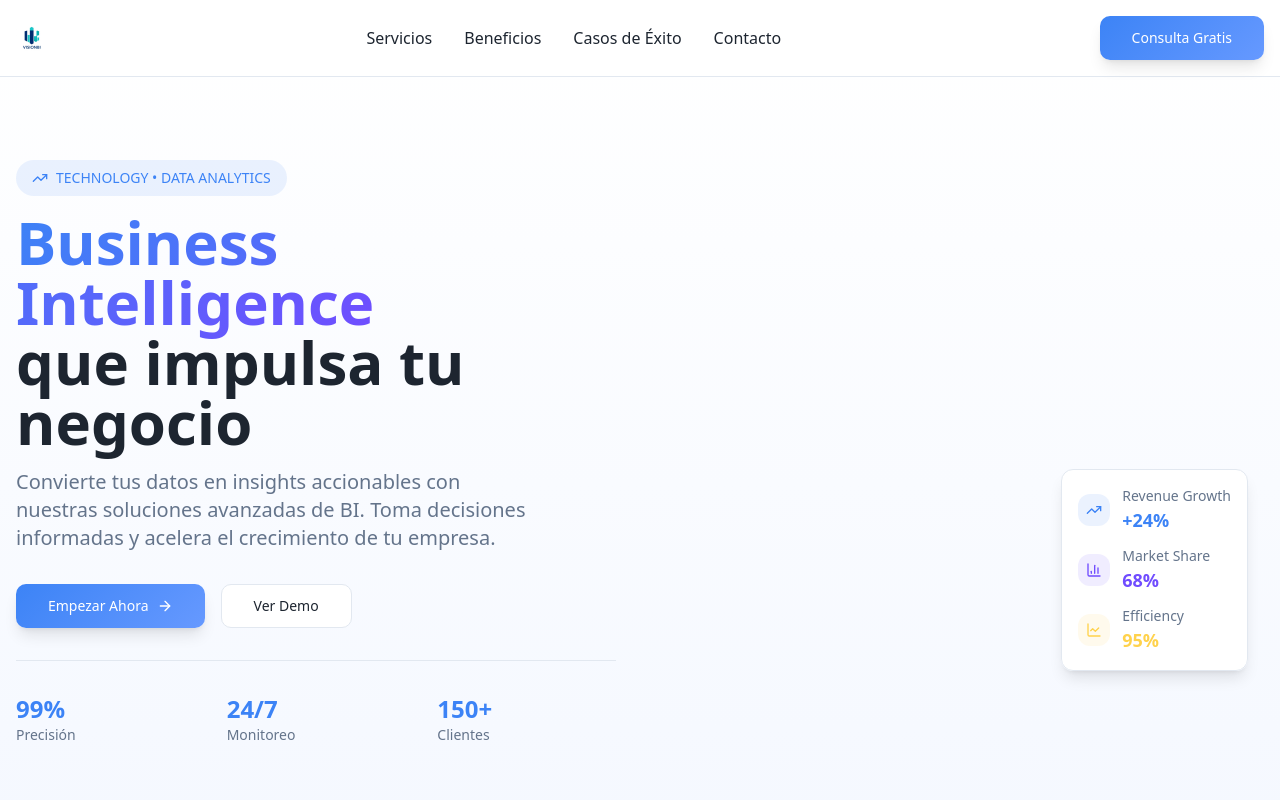
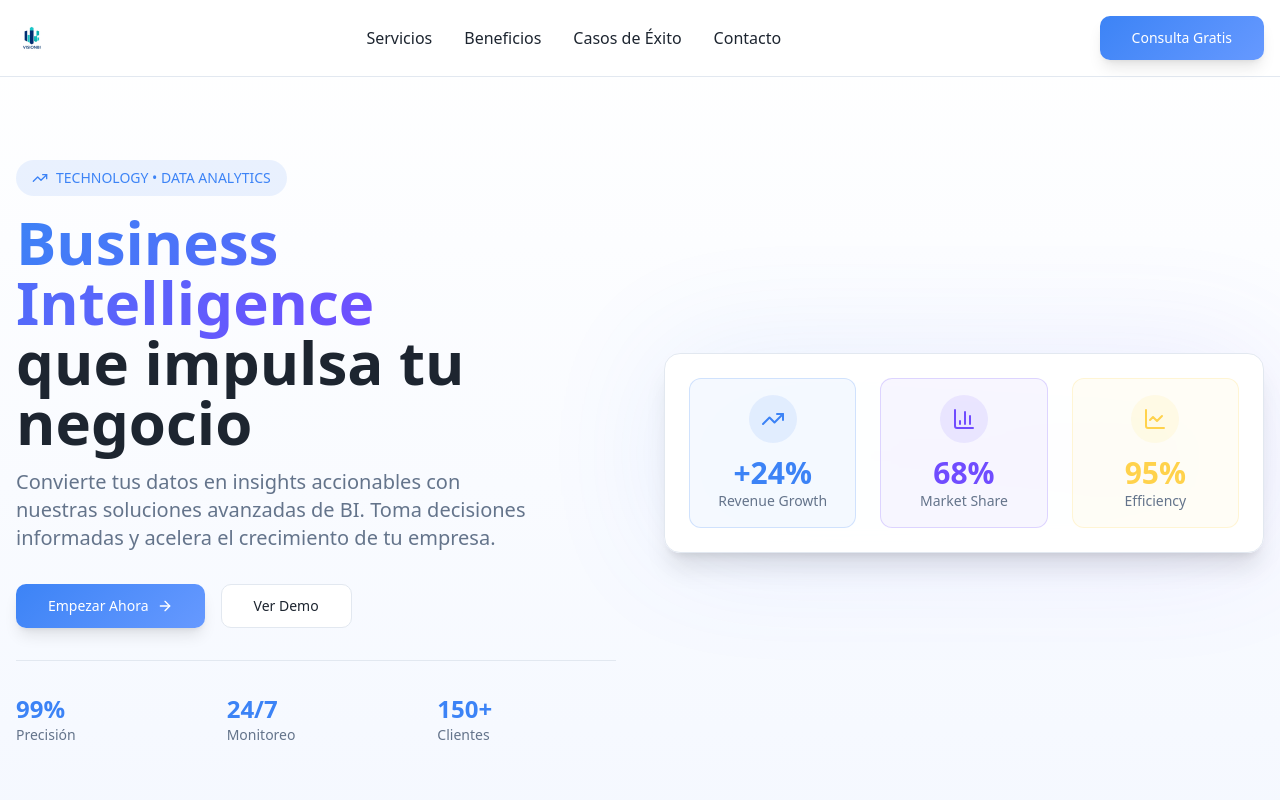
Before and after one commit to luismidevcode/VisionBI-PaginaWeb, a React (Vite) app: page / in a window 1280 px wide. Shown: the top 800 px of the page. Built offline with nearby package versions, Linux system fonts and the light colour scheme.

Commit message:
Ajustar elementos flotantes
Ajusté la organización y el tamaño de los elementos flotantes para una mejor adaptación a la pantalla.

```diff
--- a/src/components/Hero.tsx
+++ b/src/components/Hero.tsx
@@ -65,36 +65,36 @@ const Hero = () => {
 
             </div>
 
-            {/* Static metrics panel */}
-            <div className="absolute top-4 right-4 bg-card/95 backdrop-blur-md border border-border rounded-xl p-4 shadow-lg">
-              <div className="space-y-3">
-                <div className="flex items-center gap-3">
-                  <div className="p-2 bg-primary/10 rounded-lg">
-                    <TrendingUp className="h-4 w-4 text-primary" />
+            {/* Responsive metrics dashboard */}
+            <div className="absolute top-8 right-8 left-8 md:relative md:top-0 md:right-0 md:left-0 bg-card/95 backdrop-blur-md border border-border rounded-2xl p-6 shadow-xl">
+              <div className="grid grid-cols-1 sm:grid-cols-3 gap-6">
+                <div className="flex flex-col items-center text-center space-y-3 p-4 bg-primary/5 rounded-xl border border-primary/20">
+                  <div className="p-3 bg-primary/10 rounded-full">
+                    <TrendingUp className="h-6 w-6 text-primary" />
                   </div>
                   <div>
+                    <div className="text-3xl font-bold text-primary">+24%</div>
                     <div className="text-sm font-medium text-muted-foreground">Revenue Growth</div>
-                    <div className="text-lg font-bold text-primary">+24%</div>
                   </div>
                 </div>
 
-                <div className="flex items-center gap-3">
-                  <div className="p-2 bg-secondary-tech/10 rounded-lg">
-                    <BarChart3 className="h-4 w-4 text-secondary-tech" />
+                <div className="flex flex-col items-center text-center space-y-3 p-4 bg-secondary-tech/5 rounded-xl border border-secondary-tech/20">
+                  <div className="p-3 bg-secondary-tech/10 rounded-full">
+                    <BarChart3 className="h-6 w-6 text-secondary-tech" />
                   </div>
                   <div>
+                    <div className="text-3xl font-bold text-secondary-tech">68%</div>
                     <div className="text-sm font-medium text-muted-foreground">Market Share</div>
-                    <div className="text-lg font-bold text-secondary-tech">68%</div>
                   </div>
                 </div>
 
-                <div className="flex items-center gap-3">
-                  <div className="p-2 bg-accent/10 rounded-lg">
-                    <LineChart className="h-4 w-4 text-accent" />
+                <div className="flex flex-col items-center text-center space-y-3 p-4 bg-accent/5 rounded-xl border border-accent/20">
+                  <div className="p-3 bg-accent/10 rounded-full">
+                    <LineChart className="h-6 w-6 text-accent" />
                   </div>
                   <div>
+                    <div className="text-3xl font-bold text-accent">95%</div>
                     <div className="text-sm font-medium text-muted-foreground">Efficiency</div>
-                    <div className="text-lg font-bold text-accent">95%</div>
                   </div>
                 </div>
               </div>
```
